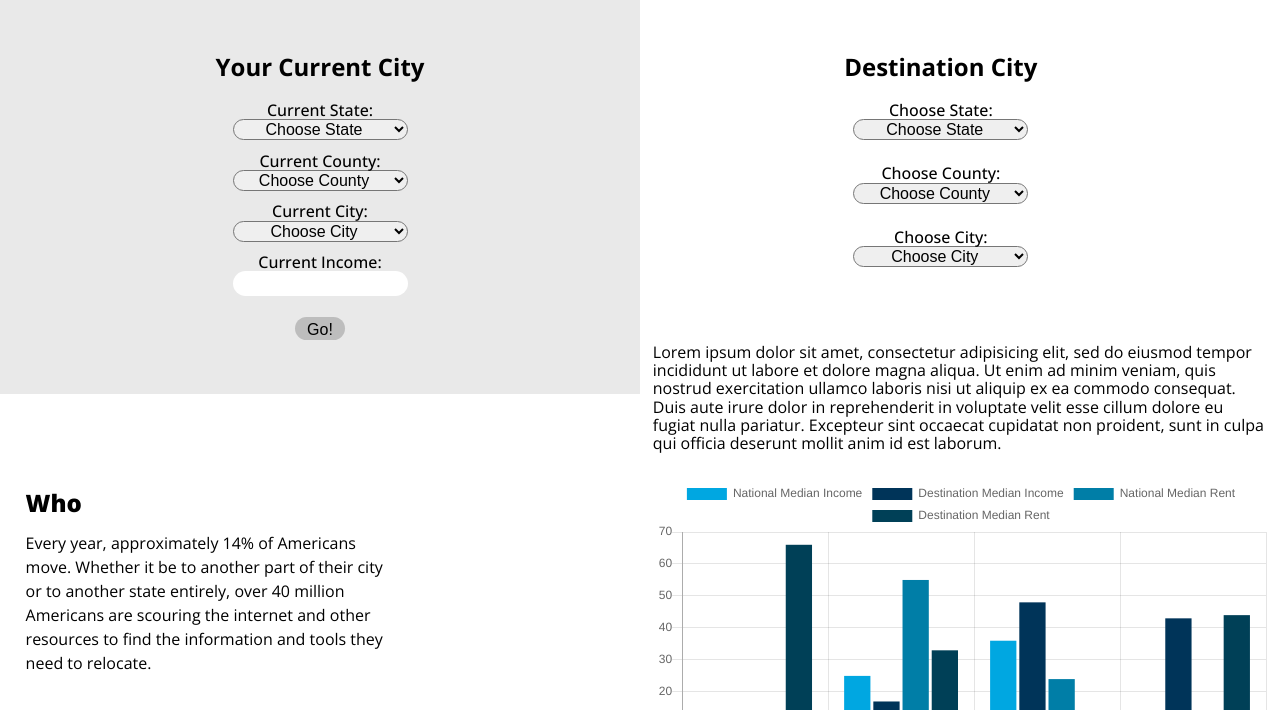
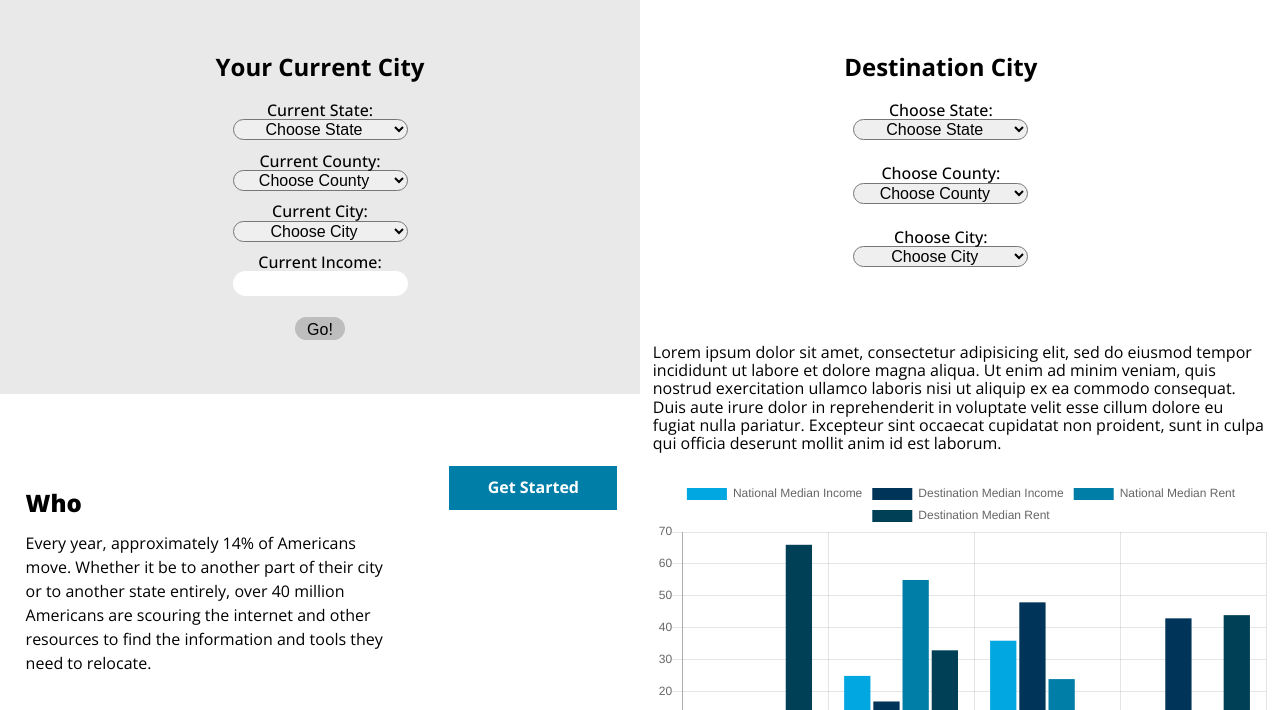
Before and after one commit to MugsyCarter/Transplantr, a website: page index.html in a window 1280 px wide. Shown: the part 479-1189 px from the top of the page. Drawn offline with nearby package versions, Linux system fonts and the light colour scheme.

Commit message:
get started button

```diff
--- a/index.html
+++ b/index.html
@@ -244,7 +244,12 @@
           </div>
           <div class="home_column">
             <h1>Why</h1>
-            <p>Zillow, a popular real estate website, provides users with property listings in a given area but does not offer the average salary and cost of living in that area. BestPlaces is a website that helps users compare the average cost of living in their current city to their provided destination. While both tools are userful, they fail to take into account the average housing prices in relation to the cost of living in that area. As a result, <b>Transplantr</b> combines this information with the added feature of comparing this information to the national average to give the user a comprehensive side-by-side comparison.</p>
+            <p>Zillow, a popular real estate website, provides users with property listings in a given area but does not offer the average salary and cost of living in that area. BestPlaces is a website that helps users compare the average cost of living in their current city to their provided destination. While both tools are userful, they fail to take into account the average housing prices in relation to the cost of living in that area. <b>Transplantr</b> combines this information with the added feature of comparing this information to the national average to give the user a comprehensive side-by-side comparison.</p>
+          </div>
+          <div class="get-started">
+          <form action="city-data">
+            <input type="submit" class="get-started-btn" value="Get Started" />
+          </form>
           </div>
         </div>
       </section>
--- a/styles/modules.css
+++ b/styles/modules.css
@@ -63,6 +63,24 @@ a:hover{
   width:94%;
   padding:3%;
   display:block;
+}
+
+.get-started {
+  text-align:center;
+  margin-bottom:5%;
+}
+
+.get-started-btn {
+  font-family:'Open Sans', sans-serif;
+  font-weight:700;
+  border:none;
+  color:#FFF;
+  background-color:#007EA7;
+  padding:1% 3%;
+}
+
+.get-started-btn:active {
+  background-color:#003459;
 }
 
 #state-choice,
```
